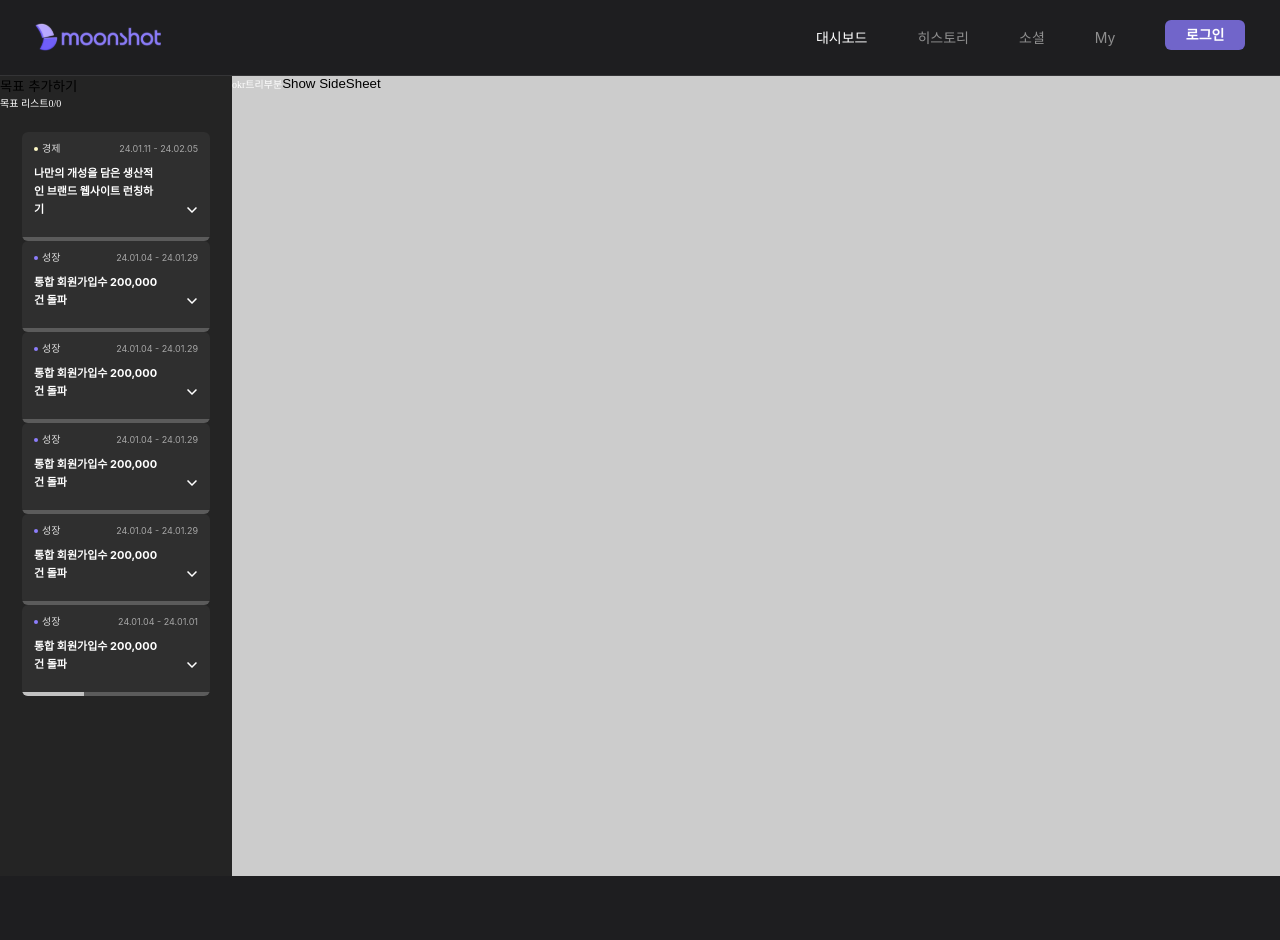
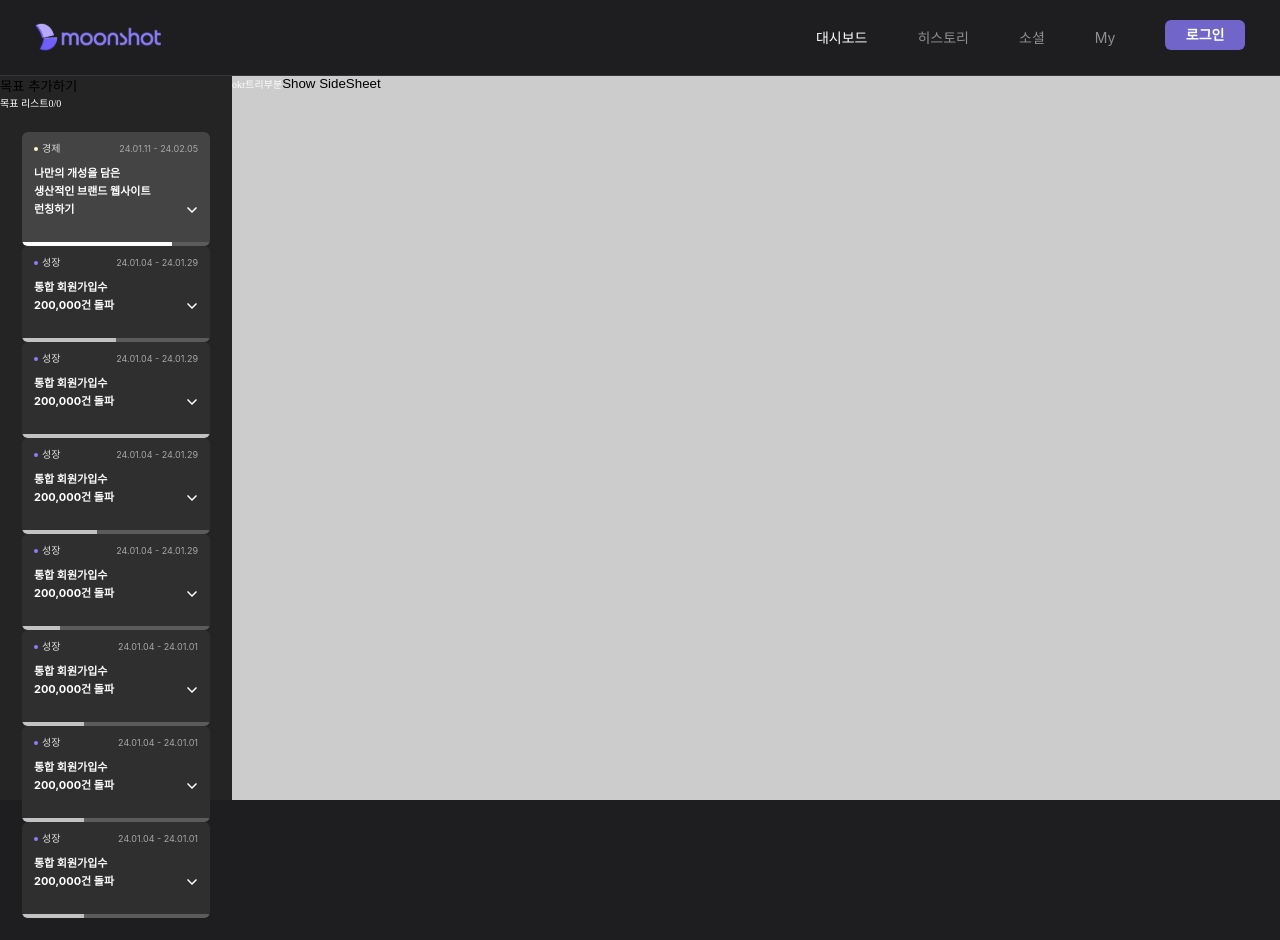
Before and after one commit to MOONSHOT-Team/MOONSHOT-CLIENT, a React (Vite) app: page /dashboard in a window 1280 px wide. Before the commit the page ends 876 px from the top, so only its background shows below. Built offline with nearby package versions, Linux system fonts and the light colour scheme; a web font is replaced by a local one; what emotion-normalize would draw is missing.

Commit message:
feat: 박스 클릭시

```diff
--- a/src/MainDashBoard/components/mainDashBoardDrawer/MainDashBoardDrawer.tsx
+++ b/src/MainDashBoard/components/mainDashBoardDrawer/MainDashBoardDrawer.tsx
@@ -8,18 +8,26 @@ import { GOAL_DATA } from '../../constants/GOAL_DATA';
 import { IobjListTypes } from '../../type/goalItemTypes';
 import MainDashProgressBar from './MainDashProgressBar';
 
-const GoalItem = ({ id, title, content, category, date, progress }: IobjListTypes) => {
+const GoalItem = ({
+  id,
+  title,
+  content,
+  category,
+  date,
+  progress,
+  currentGoalId,
+  onClickGoal,
+}: IobjListTypes) => {
   const [isDetailOpen, setIsDetailOpen] = useState(false);
-  console.log(id);
 
   const handleOnClick = () => {
     setIsDetailOpen(!isDetailOpen);
   };
 
-  const color = GOAL_CATEGORY.find((item) => item.category === category).color;
+  const color = GOAL_CATEGORY.find((item) => item.category === category)?.color;
 
   return (
-    <GoalItemli>
+    <GoalItemli bgColor={currentGoalId === id} onClick={() => onClickGoal?.(id)}>
       <GoalItemContainer>
         <header css={goalItemHeader}>
           <span css={goalItemCategoryBox}>
@@ -44,7 +52,7 @@ const GoalItem = ({ id, title, content, category, date, progress }: IobjListType
         <MainDashProgressBar
           currentProgress={progress}
           progressBarColor={'#5B5B5B'}
-          progressValueColor={'#C2C2C2'}
+          progressValueColor={currentGoalId === id ? '#FFFFFF' : '#C2C2C2'}
           textColor={'#A7A7A7'}
           isCurrentProgress={false}
         />
@@ -53,18 +61,24 @@ const GoalItem = ({ id, title, content, category, date, progress }: IobjListType
   );
 };
 
-const GoalItemli = styled.li`
+const GoalItemli = styled.li<{ bgColor: boolean }>`
   position: relative;
   width: 18.8rem;
   overflow: hidden;
-  background-color: ${({ theme }) => theme.colors.gray_550};
+  cursor: pointer;
+  background-color: ${({ theme, bgColor }) =>
+    bgColor ? theme.colors.gray_500 : theme.colors.gray_550};
   border-radius: 6px;
+
+  &:hover {
+    background-color: ${({ theme }) => theme.colors.gray_500};
+  }
 `;
 
 const GoalItemContainer = styled.section`
   display: flex;
   flex-direction: column;
-  padding: 0.9rem 1.2rem 1.1rem;
+  padding: 0.9rem 1.2rem 1.6rem;
 `;
 
 const goalItemHeader = css`
@@ -100,6 +114,8 @@ const goalItemArticle = css`
 const StGoalItemTitle = styled.p`
   color: ${({ theme }) => theme.colors.gray_000};
   ${({ theme }) => theme.fonts.title_11_bold};
+
+  word-break: keep-all;
 `;
 
 const StGoalItemContent = styled.p`
@@ -120,10 +136,14 @@ const ProgressBarContainer = css`
 `;
 
 const MainDashBoardDrawer = () => {
-  // const [currentGoalId, setCurrentGoalId] = useState(0);
-  console.log(GOAL_DATA);
+  const [currentGoalId, setCurrentGoalId] = useState(7);
+
   const { objList } = GOAL_DATA;
-  console.log(objList);
+
+  const handleClickGoal = (id: number) => {
+    setCurrentGoalId(id);
+  };
+
   return (
     <StContainer>
       <div>
@@ -136,7 +156,14 @@ const MainDashBoardDrawer = () => {
         </div>
         <ul style={{ padding: '2.2rem' }}>
           {objList.map((objListItem) => {
-            return <GoalItem key={objListItem.id} {...objListItem} />;
+            return (
+              <GoalItem
+                key={objListItem.id}
+                {...objListItem}
+                currentGoalId={currentGoalId}
+                onClickGoal={handleClickGoal}
+              />
+            );
           })}
         </ul>
       </div>
--- a/src/MainDashBoard/constants/GOAL_DATA.ts
+++ b/src/MainDashBoard/constants/GOAL_DATA.ts
@@ -9,7 +9,7 @@ export const GOAL_DATA: IgoalItemTypes = {
         '매력적이고 생산적인 브랜드를 만든다. 매력적이고 생산적인 브랜드를 만든다. 매력적이고 생산적인 브랜드를 만든다. 매력적이고 생산적인 브랜드를 만든다. 브랜드를 만든다.  만든다.',
       category: '경제',
       date: '24.01.11 - 24.02.05',
-      progress: 0,
+      progress: 80,
     },
     {
       id: 6,
@@ -17,7 +17,7 @@ export const GOAL_DATA: IgoalItemTypes = {
       content: '제발 성공하자!!',
       category: '성장',
       date: '24.01.04 - 24.01.29',
-      progress: 0,
+      progress: 50,
     },
     {
       id: 5,
@@ -25,7 +25,7 @@ export const GOAL_DATA: IgoalItemTypes = {
       content: '제발 성공하자!!',
       category: '성장',
       date: '24.01.04 - 24.01.29',
-      progress: 0,
+      progress: 100,
     },
     {
       id: 4,
@@ -33,7 +33,7 @@ export const GOAL_DATA: IgoalItemTypes = {
       content: '제발 성공하자!!',
       category: '성장',
       date: '24.01.04 - 24.01.29',
-      progress: 0,
+      progress: 40,
     },
     {
       id: 3,
@@ -41,7 +41,7 @@ export const GOAL_DATA: IgoalItemTypes = {
       content: '제발 성공하자!!',
       category: '성장',
       date: '24.01.04 - 24.01.29',
-      progress: 0,
+      progress: 20,
     },
     {
       id: 2,
@@ -51,5 +51,21 @@ export const GOAL_DATA: IgoalItemTypes = {
       date: '24.01.04 - 24.01.01',
       progress: 33,
     },
+    {
+      id: 21,
+      title: '통합 회원가입수 200,000건 돌파',
+      content: '제발 성공하자!!',
+      category: '성장',
+      date: '24.01.04 - 24.01.01',
+      progress: 33,
+    },
+    {
+      id: 22,
+      title: '통합 회원가입수 200,000건 돌파',
+      content: '제발 성공하자!!',
+      category: '성장',
+      date: '24.01.04 - 24.01.01',
+      progress: 33,
+    },
   ],
 };
--- a/src/MainDashBoard/index.tsx
+++ b/src/MainDashBoard/index.tsx
@@ -46,5 +46,5 @@ export default MainDashBoard;
 const mainDashboardStyle = css`
   display: flex;
   width: 100vw;
-  height: 100vh;
+  height: 100%;
 `;
--- a/src/MainDashBoard/type/goalItemTypes.ts
+++ b/src/MainDashBoard/type/goalItemTypes.ts
@@ -9,4 +9,6 @@ export interface IobjListTypes {
   category: string;
   date: string;
   progress: number;
+  currentGoalId?: number;
+  onClickGoal?: (id: number) => void;
 }
--- a/src/common/components/layout/Header/index.tsx
+++ b/src/common/components/layout/Header/index.tsx
@@ -26,6 +26,7 @@ export default Header;
 
 const StHeader = styled.header`
   position: fixed;
+  top: 0;
   display: flex;
   align-items: center;
   justify-content: space-between;
--- a/src/common/components/layout/MainLayout/index.tsx
+++ b/src/common/components/layout/MainLayout/index.tsx
@@ -18,5 +18,5 @@ export default MainLayout;
 
 const mainHeight = css`
   height: calc(100vh - 7.6rem);
-  padding-top: 7.6rem;
+  margin-top: 7.6rem;
 `;
```
